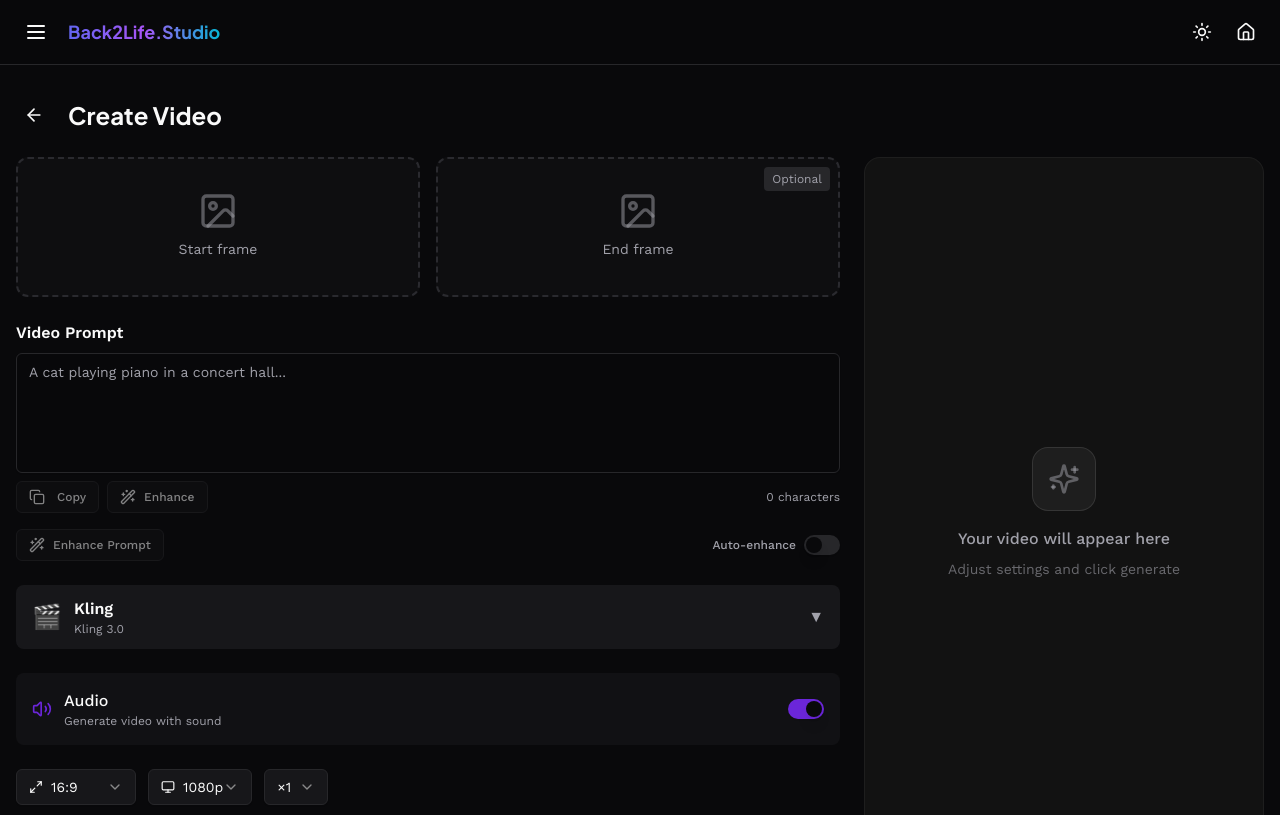
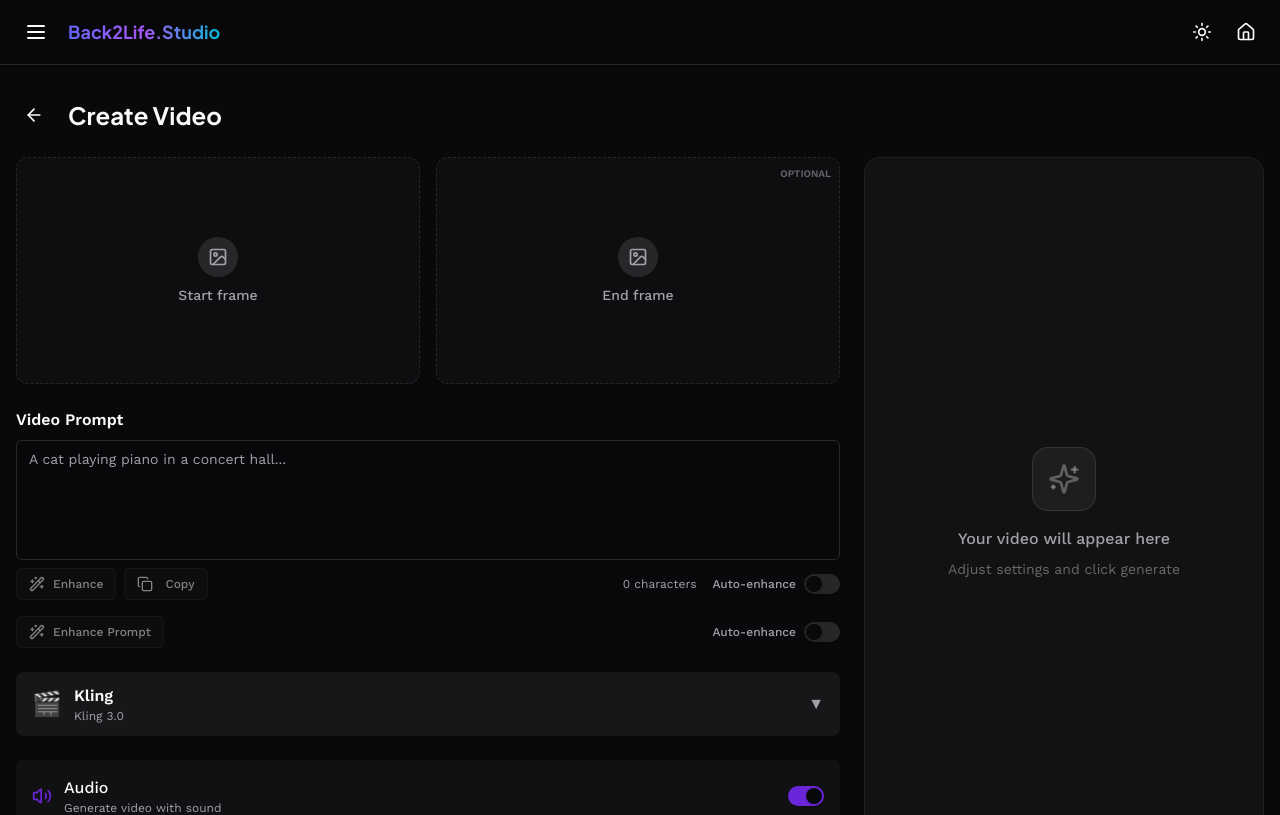
Before and after one commit to ashinstinct/sg-3f9e0639-0e46-47e0-ba87-cf415efaed8a-1774293159, a Next.js app: page /video/generate in a window 1280 px wide. Shown: the top 815 px of the page. Built offline with nearby package versions, Linux system fonts and the light colour scheme.

Commit message:
fix(ui): refactor frame upload and fix prompt buttons

```diff
--- a/src/pages/video/generate.tsx
+++ b/src/pages/video/generate.tsx
@@ -248,6 +248,11 @@ export default function VideoGeneratePage() {
   const [imageFile, setImageFile] = useState<File | null>(null);
   const [videoFile, setVideoFile] = useState<File | null>(null);
   const [audioFile, setAudioFile] = useState<File | null>(null);
+
+  const [startFramePreview, setStartFramePreview] = useState<string | null>(null);
+  const [endFramePreview, setEndFramePreview] = useState<string | null>(null);
+  const [singleImagePreview, setSingleImagePreview] = useState<string | null>(null);
+  const [elementPreview, setElementPreview] = useState<string | null>(null);
 
   const handleModelChange = (modelId: string) => {
     const model = VIDEO_MODELS.find((m) => m.id === modelId);
@@ -600,44 +605,56 @@ export default function VideoGeneratePage() {
                     </div>
 
                     {uploadMode === "elements" ? (
-                      <div className="border-2 border-dashed border-muted-foreground/20 rounded-xl p-12 text-center hover:border-primary/50 transition-colors cursor-pointer bg-muted/20">
-                        <ImageIcon className="w-12 h-12 mx-auto mb-3 text-muted-foreground/50" />
-                        <p className="text-sm text-muted-foreground mb-1">Add consistent element</p>
-                        <p className="text-xs text-muted-foreground/60">(optional)</p>
-                      </div>
+                      <UploadBox
+                        label="Add consistent element"
+                        image={elementPreview}
+                        onUpload={setElementPreview}
+                        onClear={() => setElementPreview(null)}
+                        isOptional
+                      />
                     ) : (
                       <div className="grid grid-cols-2 gap-4">
-                        <div className="border-2 border-dashed border-muted-foreground/20 rounded-xl p-8 text-center hover:border-primary/50 transition-colors cursor-pointer bg-muted/20">
-                          <ImageIcon className="w-10 h-10 mx-auto mb-2 text-muted-foreground/50" />
-                          <p className="text-sm text-muted-foreground mb-1">Start frame</p>
-                        </div>
-                        <div className="border-2 border-dashed border-muted-foreground/20 rounded-xl p-8 text-center hover:border-primary/50 transition-colors cursor-pointer bg-muted/20 relative">
-                          <span className="absolute top-2 right-2 text-xs text-muted-foreground bg-muted px-2 py-1 rounded">Optional</span>
-                          <ImageIcon className="w-10 h-10 mx-auto mb-2 text-muted-foreground/50" />
-                          <p className="text-sm text-muted-foreground mb-1">End frame</p>
-                        </div>
+                        <UploadBox
+                          label="Start frame"
+                          image={startFramePreview}
+                          onUpload={setStartFramePreview}
+                          onClear={() => setStartFramePreview(null)}
+                        />
+                        <UploadBox
+                          label="End frame"
+                          image={endFramePreview}
+                          onUpload={setEndFramePreview}
+                          onClear={() => setEndFramePreview(null)}
+                          isOptional
+                        />
                       </div>
                     )}
                   </div>
                 ) : selectedVersion.id.startsWith("sora") || selectedVersion.id.startsWith("veo") || !selectedVersion.supportsMultipleFrames ? (
                   // Sora, Veo, and other single-image models - ONE upload only
-                  <div className="border-2 border-dashed border-muted-foreground/20 rounded-xl p-12 text-center hover:border-primary/50 transition-colors cursor-pointer bg-muted/20">
-                    <ImageIcon className="w-12 h-12 mx-auto mb-3 text-muted-foreground/50" />
-                    <p className="text-sm text-muted-foreground mb-1">Choose image to upload</p>
-                    <p className="text-xs text-muted-foreground/60">(optional)</p>
-                  </div>
+                  <UploadBox
+                    label="Choose image to upload"
+                    image={singleImagePreview}
+                    onUpload={setSingleImagePreview}
+                    onClear={() => setSingleImagePreview(null)}
+                    isOptional
+                  />
                 ) : (
                   // Other models - Start/End frames
                   <div className="grid grid-cols-2 gap-4">
-                    <div className="border-2 border-dashed border-muted-foreground/20 rounded-xl p-8 text-center hover:border-primary/50 transition-colors cursor-pointer bg-muted/20">
-                      <ImageIcon className="w-10 h-10 mx-auto mb-2 text-muted-foreground/50" />
-                      <p className="text-sm text-muted-foreground mb-1">Start frame</p>
-                    </div>
-                    <div className="border-2 border-dashed border-muted-foreground/20 rounded-xl p-8 text-center hover:border-primary/50 transition-colors cursor-pointer bg-muted/20 relative">
-                      <span className="absolute top-2 right-2 text-xs text-muted-foreground bg-muted px-2 py-1 rounded">Optional</span>
-                      <ImageIcon className="w-10 h-10 mx-auto mb-2 text-muted-foreground/50" />
-                      <p className="text-sm text-muted-foreground mb-1">End frame</p>
-                    </div>
+                    <UploadBox
+                      label="Start frame"
+                      image={startFramePreview}
+                      onUpload={setStartFramePreview}
+                      onClear={() => setStartFramePreview(null)}
+                    />
+                    <UploadBox
+                      label="End frame"
+                      image={endFramePreview}
+                      onUpload={setEndFramePreview}
+                      onClear={() => setEndFramePreview(null)}
+                      isOptional
+                    />
                   </div>
                 )}
 
@@ -656,6 +673,27 @@ export default function VideoGeneratePage() {
                     />
                     <div className="flex items-center justify-between mt-2">
                       <div className="flex items-center gap-2">
+                        <Button
+                          type="button"
+                          variant="outline"
+                          size="sm"
+                          onClick={handleEnhancePrompt}
+                          disabled={isEnhancing || !prompt.trim()}
+                          className="flex items-center gap-2 text-xs"
+                        >
+                          {isEnhancing ? (
+                            <>
+                              <Loader2 className="w-3 h-3 animate-spin" />
+                              Enhancing...
+                            </>
+                          ) : (
+                            <>
+                              <Wand2 className="w-3 h-3" />
+                              Enhance
+                            </>
+                          )}
+                        </Button>
+
                         <Button
                           type="button"
                           variant="outline"
@@ -680,29 +718,21 @@ export default function VideoGeneratePage() {
                             </>
                           )}
                         </Button>
+                      </div>
 
-                        <Button
-                          type="button"
-                          variant="outline"
-                          size="sm"
-                          onClick={handleEnhancePrompt}
-                          disabled={isEnhancing || !prompt.trim()}
-                          className="flex items-center gap-2 text-xs"
-                        >
-                          {isEnhancing ? (
-                            <>
-                              <Loader2 className="w-3 h-3 animate-spin" />
-                              Enhancing...
-                            </>
-                          ) : (
-                            <>
-                              <Wand2 className="w-3 h-3" />
-                              Enhance
-                            </>
-                          )}
-                        </Button>
+                      <div className="flex items-center gap-4">
+                        <span className="text-xs text-muted-foreground">{prompt.length} characters</span>
+                        <div className="flex items-center gap-2">
+                          <Label htmlFor="video-auto-enhance" className="text-xs text-muted-foreground cursor-pointer">
+                            Auto-enhance
+                          </Label>
+                          <Switch
+                            id="video-auto-enhance"
+                            checked={autoEnhance}
+                            onCheckedChange={setAutoEnhance}
+                          />
+                        </div>
                       </div>
-                      <span className="text-xs text-muted-foreground">{prompt.length} characters</span>
                     </div>
                   </div>
 
```
